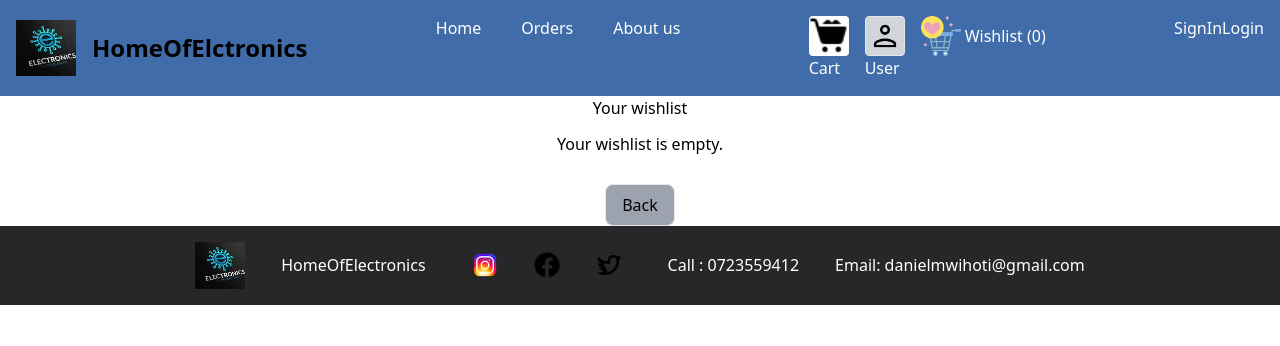
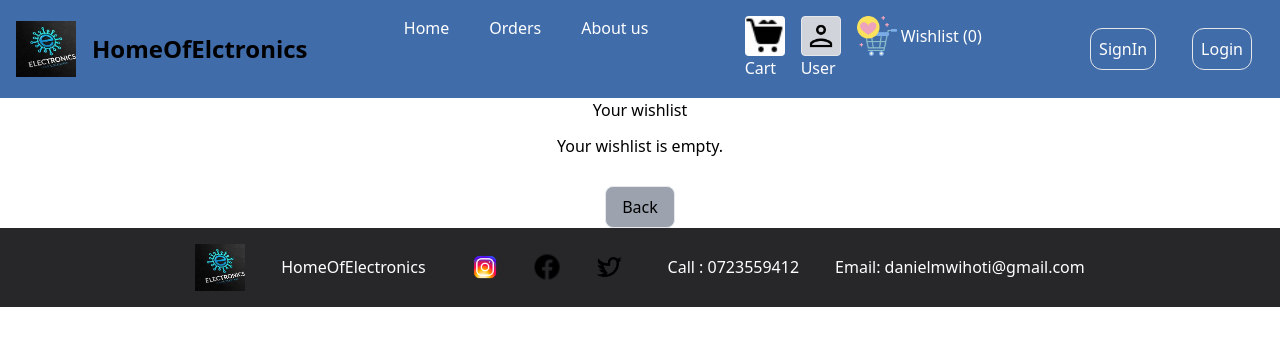
Before and after one commit to mwihoti/HomeOfElectronics, a Next.js app: page /wishlist in a window 1280 px wide. Shown: the top 346 px of the page. Built offline with nearby package versions, Linux system fonts and the light colour scheme.

Commit message:
Login page route link

```diff
--- a/src/components/Navbar.js
+++ b/src/components/Navbar.js
@@ -55,10 +55,10 @@ const Navbar = ({ wishlist }) => {
           </button>
         </h4>
       </div>
-      <div>
+      <div className='gap-3 flex'>
 
-        <button > <Link href='/sign/signIn'>SignIn</Link></button>
-        <button > <Link href='/sign/signUp'> Login</Link></button>
+        <button className='border rounded-xl p-2 m-3' > <Link href='/sign/signIn'>SignIn</Link></button>
+        <button className='border rounded-xl p-2 m-3' > <Link href='/sign/signUp'> Login</Link></button>
       </div>
     </div>
   );
```
